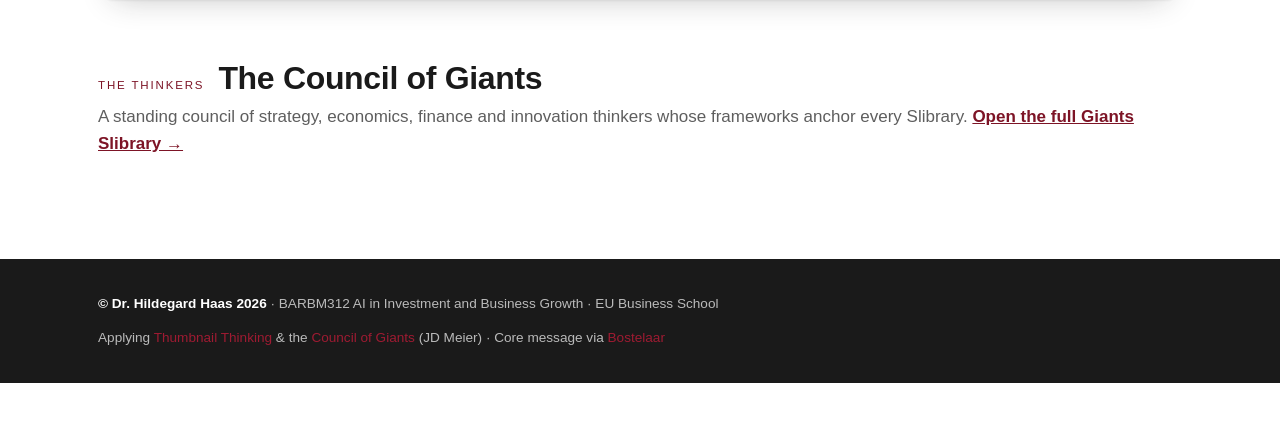
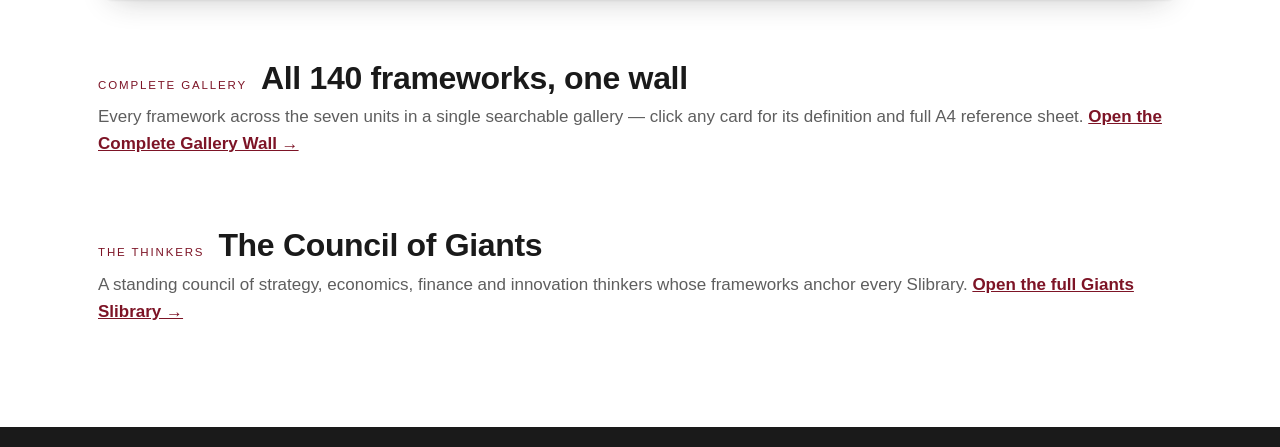
Before and after one commit to drhaas-eubs/BARBM312, a plain HTML site: page index.html in a window 1280 px wide. Shown: the part 1452-1899 px from the top of the page. Before the commit the page ends 1835 px from the top, so only its background shows below. Drawn offline with Linux system fonts and the light colour scheme.

Commit message:
New index file to at the framework library

```diff
--- a/index.html
+++ b/index.html
@@ -66,6 +66,11 @@
 </div></section>
 
 <section style="padding-top:0"><div class="wrap">
+  <div class="sec-head"><span class="kicker">Complete Gallery</span><h2 class="serif">All 140 frameworks, one wall</h2></div>
+  <p class="sec-sub">Every framework across the seven units in a single searchable gallery — click any card for its definition and full A4 reference sheet. <a href="gallery.html" style="color:var(--accent-2);font-weight:600">Open the Complete Gallery Wall →</a></p>
+</div></section>
+
+<section style="padding-top:0"><div class="wrap">
   <div class="sec-head"><span class="kicker">The thinkers</span><h2 class="serif">The Council of Giants</h2></div>
   <p class="sec-sub">A standing council of strategy, economics, finance and innovation thinkers whose frameworks anchor every Slibrary. <a href="slibrary.html" style="color:var(--accent-2);font-weight:600">Open the full Giants Slibrary →</a></p>
 </div></section>
```
